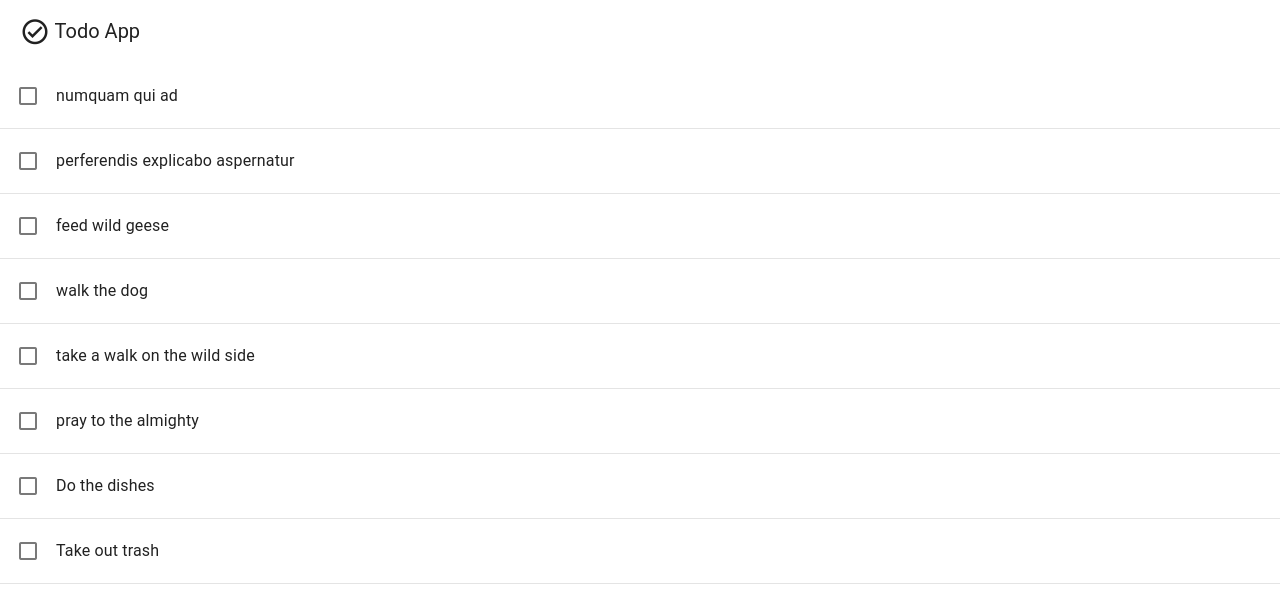
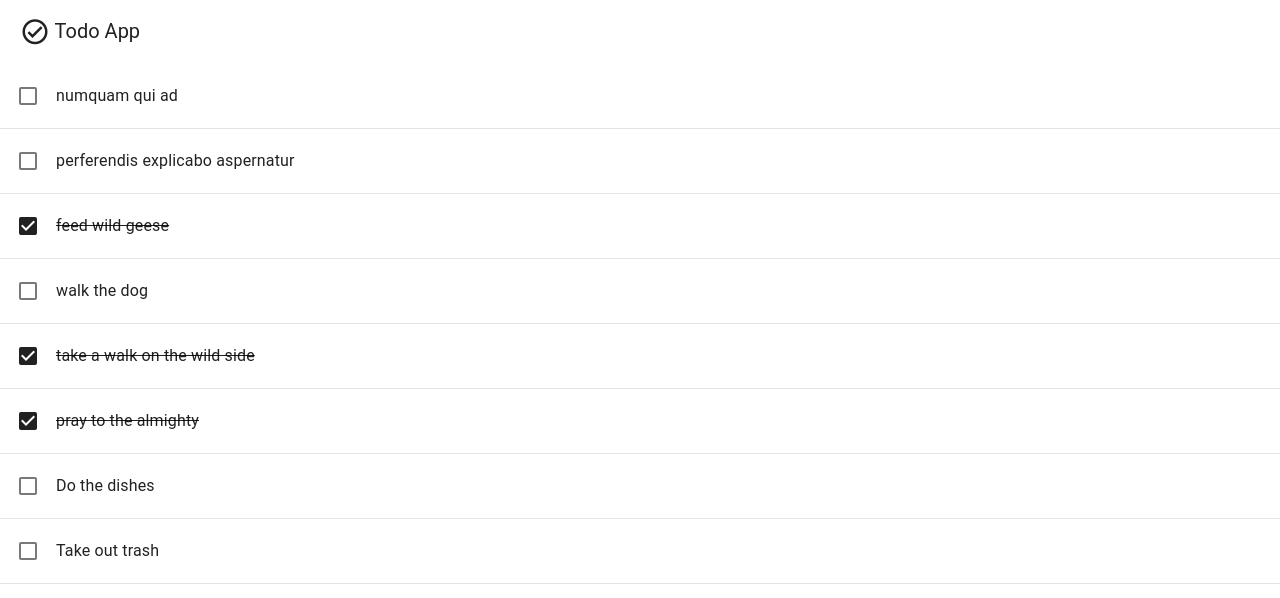
Before and after one commit to ricardocastrodesign/todo-app, a Vue app: page / in a window 1280 px wide. Shown: the top 598 px of the page. Built offline with nearby package versions, Linux system fonts and the light colour scheme.

Commit message:
add toogle task method

```diff
--- a/src/components/Todo/TasksList.vue
+++ b/src/components/Todo/TasksList.vue
@@ -1,13 +1,16 @@
 <template>
   <div v-for="task in tasks" :key="task.id">
     <v-list select-strategy="classic">
-      <v-list-item>
-        <template v-slot:prepend="{ isActive }">
+      <v-list-item @click="toogleTask(task.id)">
+        <template v-slot:prepend>
           <v-list-item-action start>
-            <v-checkbox-btn :model-value="isActive"></v-checkbox-btn>
+            <v-checkbox-btn :model-value="task.completed"></v-checkbox-btn>
           </v-list-item-action>
         </template>
-        <v-list-item-title>{{ task.description }}</v-list-item-title>
+        <v-list-item-title
+          :class="{ 'text-decoration-line-through': task.completed }"
+          >{{ task.description }}</v-list-item-title
+        >
       </v-list-item>
     </v-list>
     <v-divider></v-divider>
@@ -70,6 +73,14 @@ export default {
       ],
     };
   },
+  methods: {
+    toogleTask(id) {
+      console.log("id:", id);
+      let task = this.tasks.find((task) => task.id === id);
+
+      task.completed = !task.completed;
+    },
+  },
 };
 </script>
 
```
